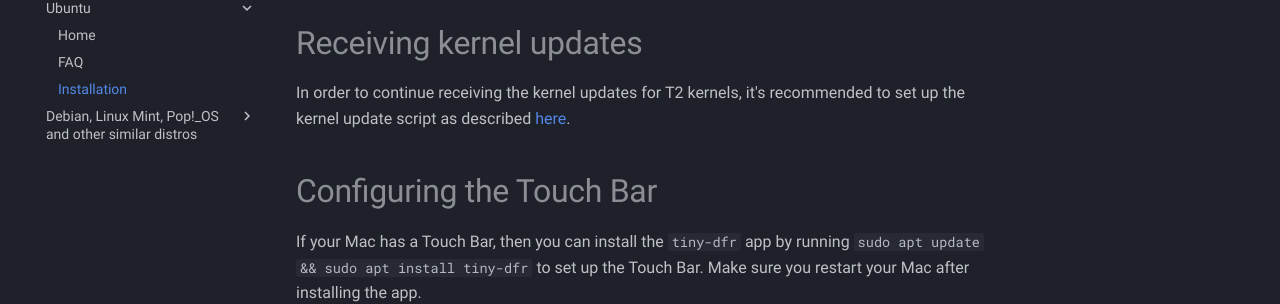
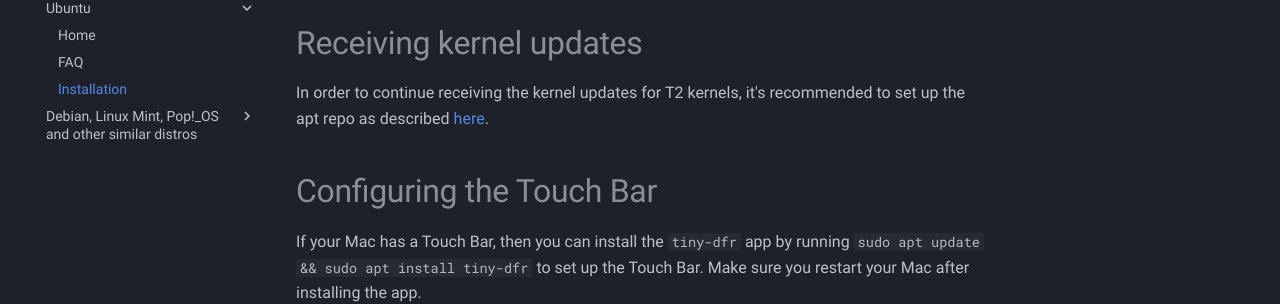
Before and after one commit to t2linux/wiki, an MkDocs documentation site: the page built from docs/distributions/ubuntu/installation.md, in a window 1280 px wide and 900 px high, scrolled down 916 px. Shown: the part 289-593 px from the top of the window. Built offline with MkDocs 1.6.1 and Material for MkDocs 9.7.7, drawn with Linux system fonts in a browser that asks for light colours; comment, search, counter and statistics services are not loaded.

Commit message:
Update installation.md

```diff
--- a/docs/distributions/ubuntu/installation.md
+++ b/docs/distributions/ubuntu/installation.md
@@ -28,7 +28,7 @@
 
 # Receiving kernel updates
 
-In order to continue receiving the kernel updates for T2 kernels, it's recommended to set up the kernel update script as described [here](https://github.com/t2linux/T2-Ubuntu-Kernel#using-the-kernel-upgrade-script).
+In order to continue receiving the kernel updates for T2 kernels, it's recommended to set up the apt repo as described [here](https://github.com/t2linux/T2-Ubuntu-Kernel?tab=readme-ov-file#using-the-apt-repo).
 
 # Configuring the Touch Bar
 
```
